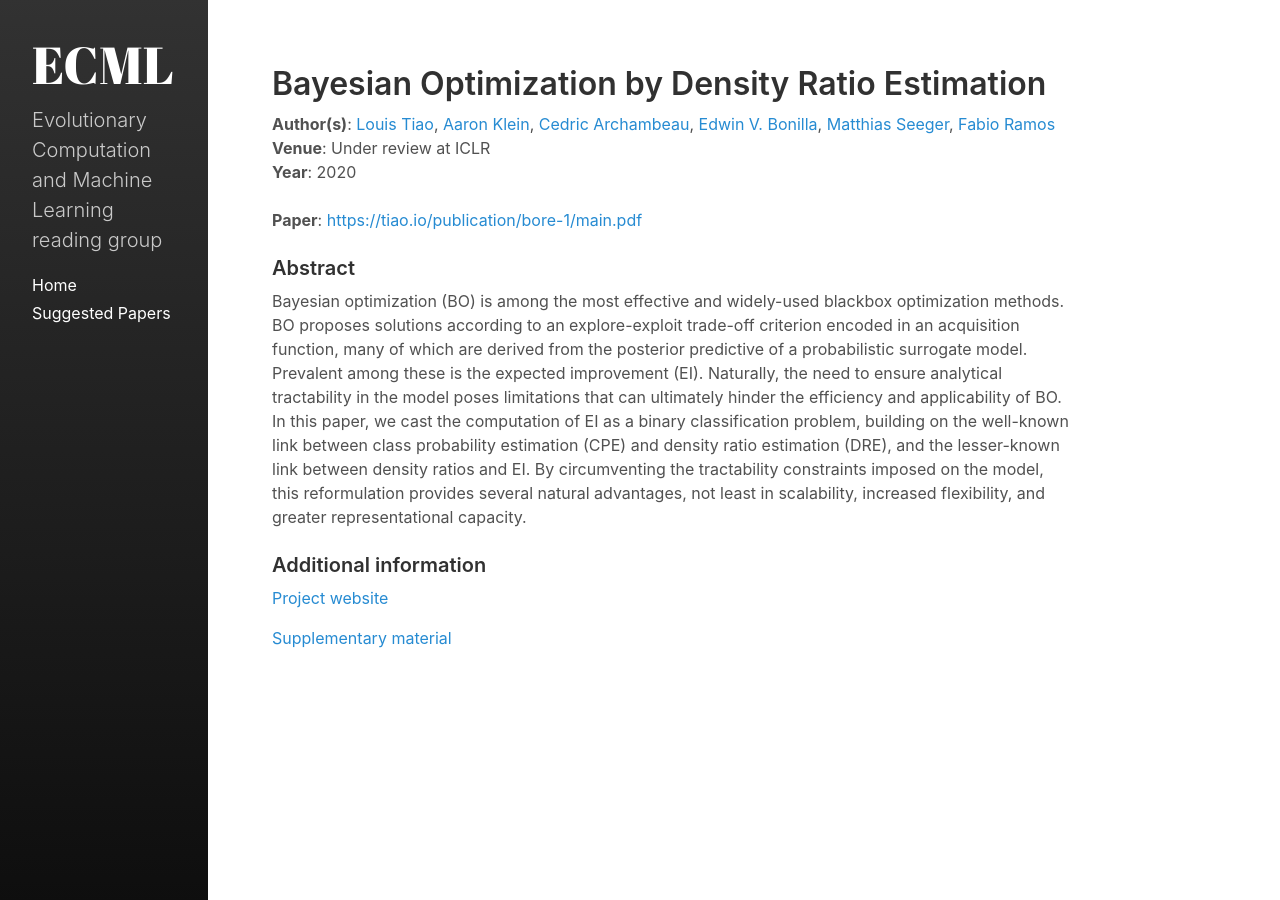
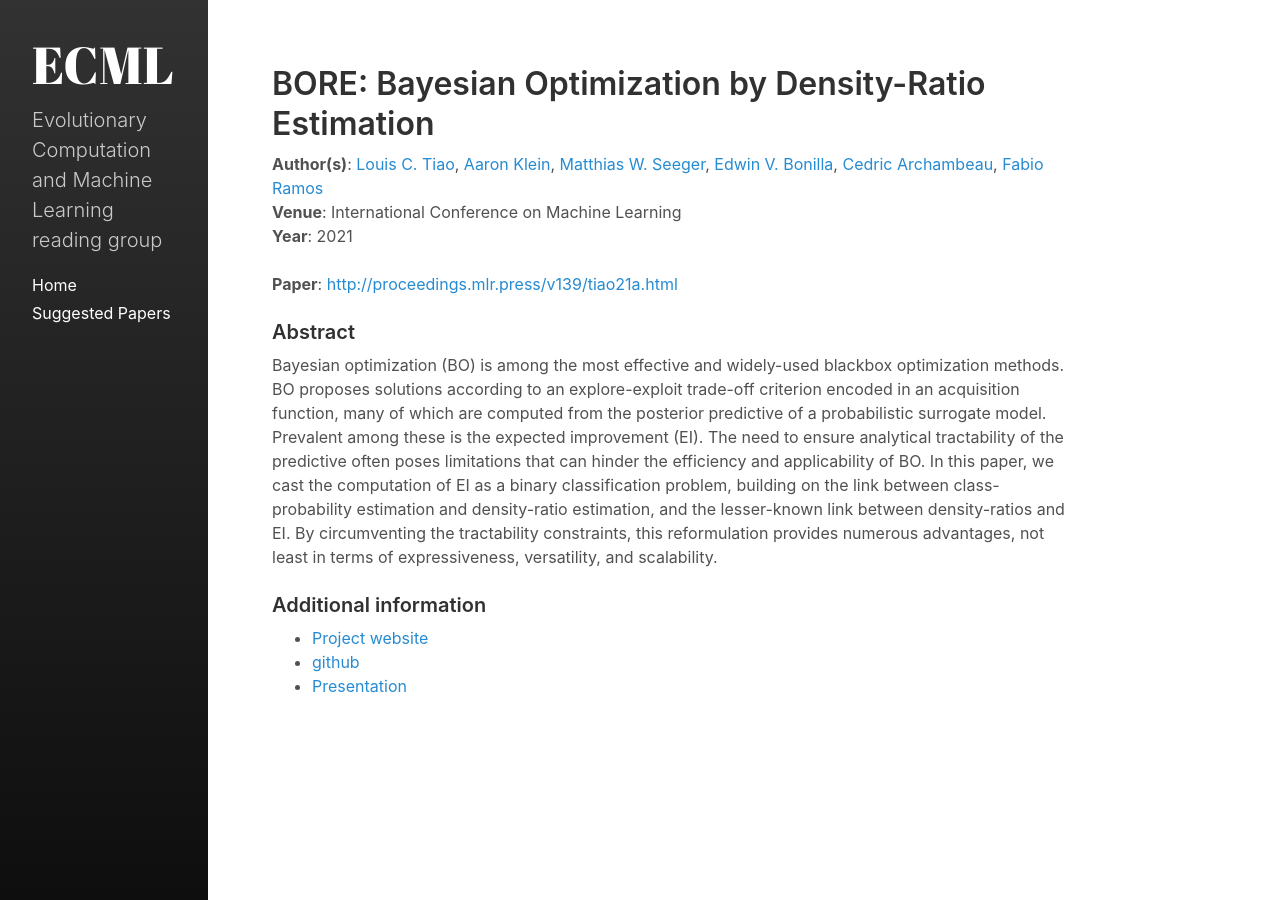
Before and after one commit to exeter-ecml/exeter-ecml.github.io, a Jekyll site: the page built from _papers/0039-bo-by-density-ratio-estimation.md, in a window 1280 px wide. Built offline with Jekyll 4.4.1, drawn with Linux system fonts in a browser that asks for light colours.

```diff
--- a/_papers/0039-bo-by-density-ratio-estimation.md
+++ b/_papers/0039-bo-by-density-ratio-estimation.md
@@ -1,40 +1,39 @@
 ---
 layout: paper
 
-title: "Bayesian Optimization by Density Ratio Estimation"
+title: "BORE: Bayesian Optimization by Density-Ratio Estimation"
 authors:
-- Louis Tiao
+- Louis C. Tiao
 - Aaron Klein
+- Matthias W. Seeger
+- Edwin V. Bonilla
 - Cedric Archambeau
-- Edwin V. Bonilla
-- Matthias Seeger
 - Fabio Ramos
 
-venue: Under review at ICLR
-year: 2020
+venue: International Conference on Machine Learning
+year: 2021
 
-link: https://tiao.io/publication/bore-1/main.pdf
+link: http://proceedings.mlr.press/v139/tiao21a.html
 
 abstract: "
 Bayesian optimization (BO) is among the most effective and widely-used blackbox
 optimization methods. BO proposes solutions according to an explore-exploit
 trade-off criterion encoded in an acquisition function, many of which are
-derived from the posterior predictive of a probabilistic surrogate model.
-Prevalent among these is the expected improvement (EI). Naturally, the need to
-ensure analytical tractability in the model poses limitations that can
-ultimately hinder the efficiency and applicability of BO. In this paper, we
-cast the computation of EI as a binary classification problem, building on the
-well-known link between class probability estimation (CPE) and density ratio
-estimation (DRE), and the lesser-known link between density ratios and EI. By
-circumventing the tractability constraints imposed on the model, this
-reformulation provides several natural advantages, not least in scalability,
-increased flexibility, and greater representational capacity.
+computed from the posterior predictive of a probabilistic surrogate model.
+Prevalent among these is the expected improvement (EI). The need to ensure
+analytical tractability of the predictive often poses limitations that can
+hinder the efficiency and applicability of BO. In this paper, we cast the
+computation of EI as a binary classification problem, building on the link
+between class-probability estimation and density-ratio estimation, and the
+lesser-known link between density-ratios and EI. By circumventing the
+tractability constraints, this reformulation provides numerous advantages,
+not least in terms of expressiveness, versatility, and scalability.
 "
 
 who_suggested: George De Ath
 
 status: suggested
 ---
-[Project website](https://tiao.io/publication/bore-1/)
-
-[Supplementary material](https://tiao.io/publication/bore-1/supplementary.pdf)
+- [Project website](https://tiao.io/publication/bore-2/)
+- [github](https://github.com/ltiao/bore)
+- [Presentation](https://slideslive.com/38942425/)
```
Also changed, not shown: _meetings/2021-08-09.md (+6 -1 lines).
